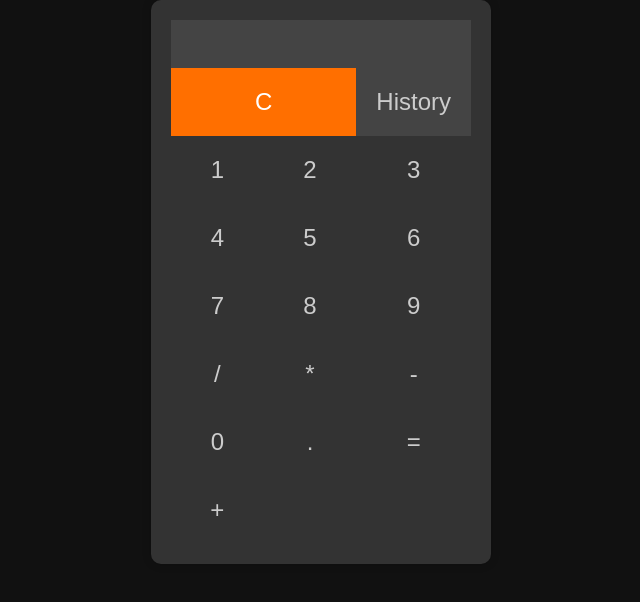
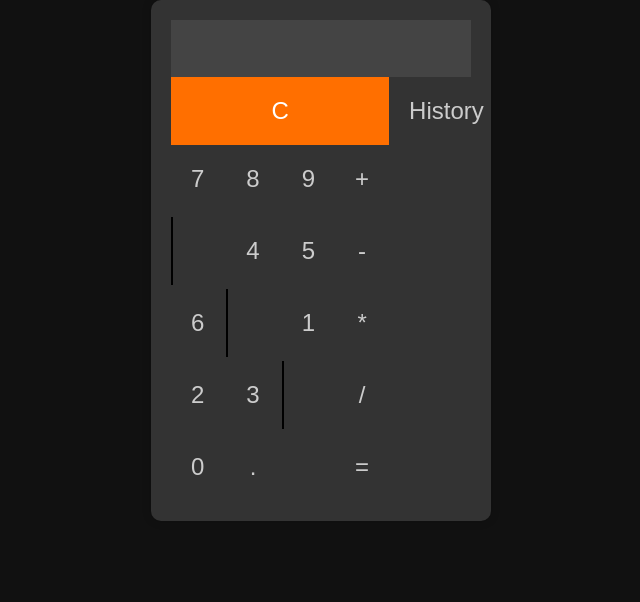
Before and after one commit to Pedestrian101/Calc, a plain HTML site: page index.html in a window 1280 px wide. Shown: the whole page, without its empty margins (319-959 px from the left). Drawn offline with Linux system fonts and the light colour scheme.

Commit message:
Update index.html

```diff
--- a/index.html
+++ b/index.html
@@ -15,7 +15,7 @@
 
         .calculator {
             display: grid;
-            grid-template-columns: repeat(3, 1fr);
+            grid-template-columns: repeat(4, 1fr);
             max-width: 300px;
             margin: 0 auto;
             padding: 20px;
@@ -25,11 +25,11 @@
         }
 
         .display {
-            grid-column: span 3;
+            grid-column: span 4;
             background-color: #444;
             padding: 10px;
             text-align: right;
-            font-size: 24px;
+            font-size: 32px;
             border: none;
             outline: none;
             color: #fff;
@@ -53,14 +53,34 @@
             color: #fff;
         }
 
-        button.history {
-            grid-column: span 1;
-            background-color: #444; /* Gray color for history button */
+        .history {
+            grid-column: span 2;
+            background-color: #333; /* Dark gray color for history button */
+        }
+
+        .divider {
+            background-color: #000;
+            height: 100%;
+            width: 2px;
         }
 
         button:hover {
             background-color: #333;
             color: #fff;
+        }
+
+        .number-buttons {
+            display: grid;
+            grid-template-columns: repeat(3, 1fr);
+            grid-gap: 2px;
+            grid-row-gap: 4px;
+        }
+
+        .action-buttons {
+            display: grid;
+            grid-template-columns: repeat(1, 1fr);
+            grid-gap: 2px;
+            grid-row-gap: 4px;
         }
     </style>
 </head>
@@ -69,22 +89,29 @@
         <input type="text" id="result" class="display" readonly>
         <button class="clear" onclick="clearDisplay()">C</button>
         <button class="history" onclick="redirectToHistory()">History</button>
+        <div class="number-buttons">
+            <button onclick="appendToDisplay('7')">7</button>
+            <button onclick="appendToDisplay('8')">8</button>
+            <button onclick="appendToDisplay('9')">9</button>
+            <div class="divider"></div>
+            <button onclick="appendToDisplay('4')">4</button>
+            <button onclick="appendToDisplay('5')">5</button>
+            <button onclick="appendToDisplay('6')">6</button>
+            <div class="divider"></div>
             <button onclick="appendToDisplay('1')">1</button>
             <button onclick="appendToDisplay('2')">2</button>
             <button onclick="appendToDisplay('3')">3</button>
-        <button onclick="appendToDisplay('4')">4</button>
-        <button onclick="appendToDisplay('5')">5</button>
-        <button onclick="appendToDisplay('6')">6</button>
-        <button onclick="appendToDisplay('7')">7</button>
-        <button onclick="appendToDisplay('8')">8</button>
-        <button onclick="appendToDisplay('9')">9</button>
-        <button onclick="appendToDisplay('/')">/</button>
-        <button onclick="appendToDisplay('*')">*</button>
-        <button onclick="appendToDisplay('-')">-</button>
+            <div class="divider"></div>
             <button onclick="appendToDisplay('0')">0</button>
             <button onclick="appendToDisplay('.')">.</button>
+        </div>
+        <div class="action-buttons">
+            <button onclick="appendToDisplay('+')">+</button>
+            <button onclick="appendToDisplay('-')">-</button>
+            <button onclick="appendToDisplay('*')">*</button>
+            <button onclick="appendToDisplay('/')">/</button>
             <button class="equals" onclick="calculate()">=</button>
-        <button onclick="appendToDisplay('+')">+</button>
+        </div>
     </div>
 
     <script>
```
Lines whose indentation alone changed are shown as unchanged.
